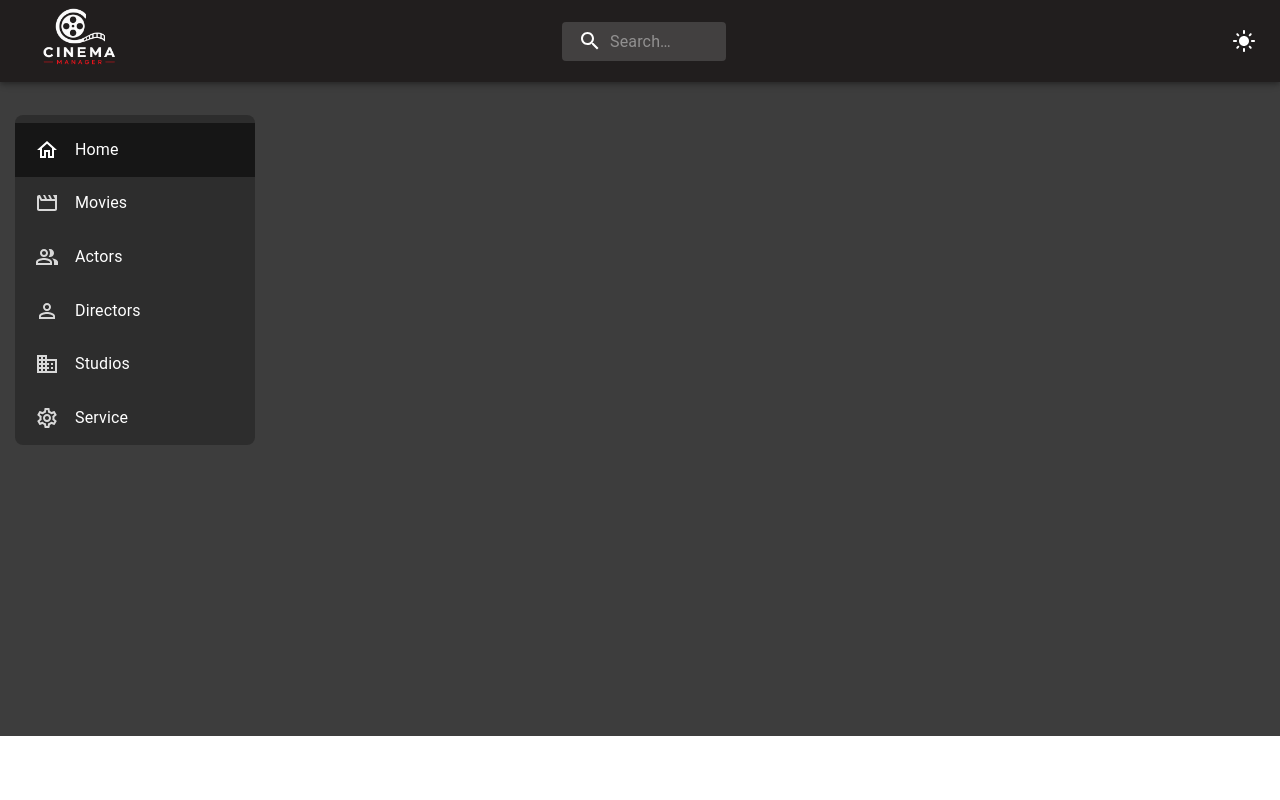
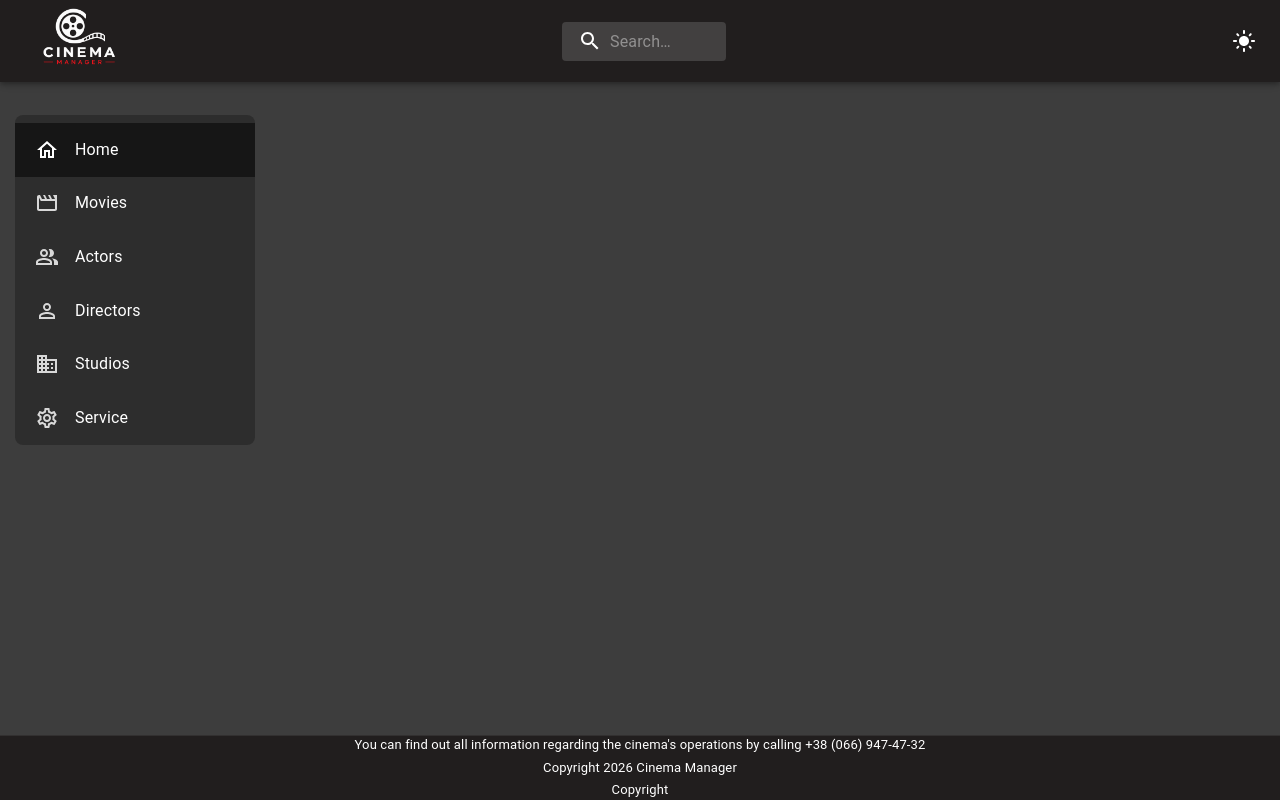
Before and after one commit to GreatBritain-AU/Cinema_manager_petProject, a React (Vite) app: page / in a window 1280 px wide. Built offline with nearby package versions, Linux system fonts and the light colour scheme.

Commit message:
Footer created

```diff
--- a/src/App.jsx
+++ b/src/App.jsx
@@ -2,16 +2,28 @@
 
 import Header from './components/Header/Header.jsx';
 import Main from './components/Main/Main.jsx';
+import Footer from './components/Footer/Footer.jsx';
+import Box from "@mui/material/Box";
 
 import './App.css'
 
 function App() {
 
   return (
-    <>
+    <Box
+      sx={{
+    minHeight: "100vh",
+    display: "flex",
+    flexDirection: "column",
+    "& > div:first-of-type": {
+      flexGrow: 0,
+    },
+  }}
+    >
       <Header />
       <Main />
-    </>
+      <Footer />
+    </Box>
   )
 }
 
--- a/src/components/Footer/Footer.jsx
+++ b/src/components/Footer/Footer.jsx
@@ -0,0 +1,51 @@
+import Box from "@mui/material/Box";
+import Typography from "@mui/material/Typography";
+
+export default function Footer() {
+  return (
+    <Box
+      component="footer"
+      sx={{
+        display: "flex",
+        justifyContent: "center",
+        flexDirection: "column",
+        alignItems: "center",
+        minHeight: 63,
+        px: 3,
+        gap: 0.5,
+        backgroundColor: "#211e1e",
+        color: "#fff",
+        borderTop: "1px solid rgba(255,255,255,0.08)",
+      }}
+    >
+      <Typography
+        variant="body2"
+        sx={{
+            fontSize: 13,
+        }}
+      >
+        You can find out all information regarding the cinema's operations by calling +38 (066) 947-47-32
+      </Typography>
+
+      <Typography
+        variant="body2"
+        color="rgba(255,255,255,0.6)"
+        sx={{
+                fontSize: 13,
+        }}
+      >
+        Copyright 2026 Cinema Manager
+      </Typography>
+
+      <Typography
+        variant="body2"
+        color="rgba(255,255,255,0.6)"
+        sx={{
+            fontSize: 13,
+        }}
+      >
+        Copyright
+      </Typography>
+    </Box>
+  );
+}
--- a/src/components/Main/Main.jsx
+++ b/src/components/Main/Main.jsx
@@ -30,7 +30,7 @@ export default function Main() {
     <Box
       sx={{
         display: "flex",
-        minHeight: "calc(100vh - 64px)",
+        flex: 1,
         backgroundColor: "#3d3d3d",
       }}
     >
@@ -40,15 +40,15 @@ export default function Main() {
         sx={{
           width: 240,
           flexShrink: 0,
+          marginLeft: "15px",
           "& .MuiDrawer-paper": {
-            position: "relative",
+            position: "sticky",
             width: 240,
             backgroundColor: "#2d2d2d",
             color: "#fff",
             borderRight: "none",
             boxSizing: "border-box",
             top: 115,
-            left: 15,
             height: "auto",
             boxShadow: "none",
             borderRadius: 2,
@@ -99,10 +99,6 @@ export default function Main() {
           })}
         </List>
       </Drawer>
-
-      <Box sx={{ flex: 1, p: 3, color: "#fff" }}>
-        <h2>{selected}</h2>
-      </Box>
     </Box>
   );
 }
```
